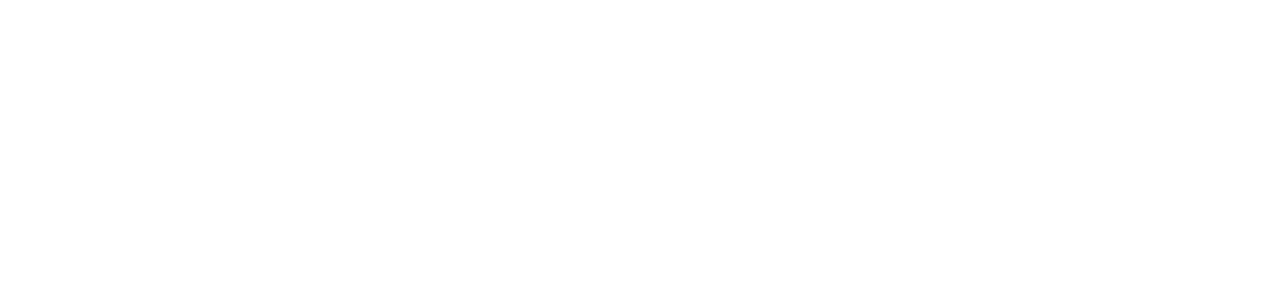
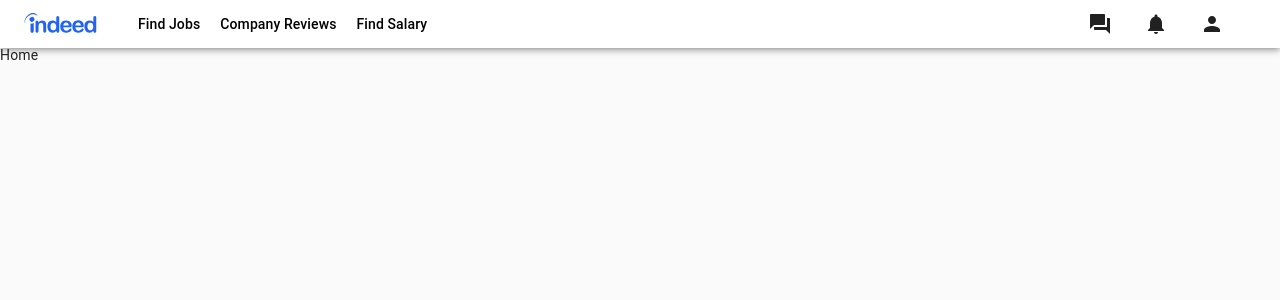
Before and after one commit to MahenParameshwar/IndeedReactClone, a React (Create React App) app in the folder my-app/: page / in a window 1280 px wide. Shown: the top 300 px of the page. Built offline with nearby package versions, Linux system fonts and the light colour scheme.

Commit message:
Header design done

```diff
--- a/my-app/src/App.js
+++ b/my-app/src/App.js
@@ -1,11 +1,18 @@
 import logo from './logo.svg';
 import './App.css';
+import Header from './Components/Layout/Header/Header';
+import Home from './Components/Pages/Home';
+import { ThemeProvider } from '@material-ui/core';
+import theme from './Utils/theme';
 
 function App() {
   return (
-    <div className="App">
-
-    </div>
+    <ThemeProvider theme={theme}>
+      <div className="App">
+        <Header />
+        <Home/>
+      </div>
+    </ThemeProvider>
   );
 }
 
--- /dev/null
+++ b/my-app/src/Components/Layout/Header/Header.jsx
@@ -0,0 +1,243 @@
+import React from "react";
+import clsx from "clsx";
+import { makeStyles, useTheme } from "@material-ui/core/styles";
+import Drawer from "@material-ui/core/Drawer";
+import AppBar from "@material-ui/core/AppBar";
+import Toolbar from "@material-ui/core/Toolbar";
+import CssBaseline from "@material-ui/core/CssBaseline";
+import List from "@material-ui/core/List";
+import Typography from "@material-ui/core/Typography";
+import Divider from "@material-ui/core/Divider";
+import IconButton from "@material-ui/core/IconButton";
+import MenuIcon from "@material-ui/icons/Menu";
+import ChevronLeftIcon from "@material-ui/icons/ChevronLeft";
+import ChevronRightIcon from "@material-ui/icons/ChevronRight";
+import ListItem from "@material-ui/core/ListItem";
+import ListItemIcon from "@material-ui/core/ListItemIcon";
+import ListItemText from "@material-ui/core/ListItemText";
+import InboxIcon from "@material-ui/icons/MoveToInbox";
+import MailIcon from "@material-ui/icons/Mail";
+import { Box } from "@material-ui/core";
+
+
+
+
+import ForumIcon from '@material-ui/icons/Forum';
+import { Link, NavLink } from 'react-router-dom';
+import { Container } from '@material-ui/core';
+import NotificationsIcon from '@material-ui/icons/Notifications';
+import PersonIcon from '@material-ui/icons/Person';
+
+
+const drawerWidth = 240;
+
+const useStyles = makeStyles((theme) => ({
+  root: {
+    display: "flex",
+    maxHeight:'45px'
+  },
+  appBar: {
+    transition: theme.transitions.create(["margin", "width"], {
+      easing: theme.transitions.easing.sharp,
+      duration: theme.transitions.duration.leavingScreen
+    })
+  },
+  appBarShift: {
+    width: `calc(100% - ${drawerWidth}px)`,
+    transition: theme.transitions.create(["margin", "width"], {
+      easing: theme.transitions.easing.easeOut,
+      duration: theme.transitions.duration.enteringScreen
+    }),
+    marginRight: drawerWidth
+  },
+  title: {
+    flexGrow: 1
+  },
+  hide: {
+    display: "none"
+  },
+  drawer: {
+    width: drawerWidth,
+    flexShrink: 0
+  },
+  drawerPaper: {
+    width: drawerWidth
+  },
+  drawerHeader: {
+    display: "flex",
+    alignItems: "center",
+    padding: theme.spacing(0, 1),
+    // necessary for content to be below app bar
+    ...theme.mixins.toolbar,
+    justifyContent: "flex-start"
+  },
+  content: {
+    flexGrow: 1,
+    padding: theme.spacing(3),
+    transition: theme.transitions.create("margin", {
+      easing: theme.transitions.easing.sharp,
+      duration: theme.transitions.duration.leavingScreen
+    }),
+    marginRight: -drawerWidth
+  },
+  contentShift: {
+    transition: theme.transitions.create("margin", {
+      easing: theme.transitions.easing.easeOut,
+      duration: theme.transitions.duration.enteringScreen
+    }),
+    marginRight: 0
+  },
+  toolbar: {
+    minHeight: '45px',
+    display:'flex',
+    alignItems: 'center',
+    justifyContent:'space-between'
+  },
+  logo:{
+    height:'20px'
+  },
+  navigation:{
+      width:'350px',
+      display:'flex',
+      justifyContent:'space-between',
+      marginLeft:'30px'
+  },
+  header_container:{
+      display:'flex',
+      alignItems:'center',
+      justifyContent:'space-between'
+  },
+  header_left:{
+    display:'flex',
+  },
+  header_right:{
+    display:'flex',
+    '& div':{
+        marginRight:'20px',
+
+        justifyContent:'center'
+    }
+  },
+  link:{
+        marginLeft:'14px',
+        '& a':{
+            marginLeft:'20px'
+        }
+  }
+}));
+
+export default function Home() {
+  const classes = useStyles();
+  const theme = useTheme();
+  const [open, setOpen] = React.useState(false);
+
+  const handleDrawerOpen = () => {
+    setOpen(true);
+  };
+
+  const handleDrawerClose = () => {
+    setOpen(false);
+  };
+
+  return (
+    <div className={classes.root}>
+      <CssBaseline />
+      <AppBar
+        className={clsx(classes.appBar, {
+          [classes.appBarShift]: open
+        })}
+      >
+
+        <Toolbar className={classes.toolbar} >
+            <Container className={classes.header_container} disableGutters maxWidth={false}>
+                <Box className={classes.header_left}>
+                    <img className={classes.logo} src="/Images/logo.svg" alt=""/>
+                    <Box className={classes.link} display={{ xs: 'none', sm: 'block', md: 'block' }}>
+                        <Typography component={NavLink} variant='h6' to='/' >
+                            Find Jobs
+                        </Typography>
+                        <Typography component={NavLink} variant='h6' to='/companies' >
+                            Company Reviews
+                        </Typography>
+                        <Typography component={NavLink} variant='h6' to='/salary' >
+                            Find Salary
+                        </Typography>
+                    </Box>
+                </Box>
+                <Box className={classes.header_right} >
+                    <Box>
+                        <IconButton
+                        edge="start"
+
+                        color="inherit"
+                        aria-label="open drawer"
+                        >
+                        <ForumIcon />
+                        </IconButton>
+                    </Box>
+                    <Box>
+                        <IconButton
+                        edge="start"
+                        color="inherit"
+                        aria-label="open drawer"
+                        >
+                            <NotificationsIcon />
+                        </IconButton>
+                    </Box>
+                        <Box  display={{ xs: 'none', sm: 'block', md: 'block' }}>
+                            <IconButton
+                            edge="start"
+                            color="inherit"
+                            aria-label="open drawer"
+                            >
+                                <PersonIcon />
+                            </IconButton>
+                        </Box>
+                        <Box display={{ xs: 'block', sm: 'none', md: 'none' }}>
+                            <IconButton
+                                color="inherit"
+                                aria-label="open drawer"
+                                edge="end"
+                                onClick={handleDrawerOpen}
+                                className={clsx(open && classes.hide)}
+                            >
+                                <MenuIcon />
+                            </IconButton>
+                        </Box>
+
+                </Box>
+            </Container>
+
+        </Toolbar>
+      </AppBar>
+      <main
+        className={clsx(classes.content, {
+          [classes.contentShift]: open
+        })}
+      >
+        <div className={classes.drawerHeader} />
+      </main>
+      <Drawer
+        className={classes.drawer}
+        variant="persistent"
+        anchor="right"
+        open={open}
+        classes={{
+          paper: classes.drawerPaper
+        }}
+      >
+        <div className={classes.drawerHeader}>
+          <IconButton onClick={handleDrawerClose}>
+            {theme.direction === "rtl" ? (
+              <ChevronLeftIcon />
+            ) : (
+              <ChevronRightIcon />
+            )}
+          </IconButton>
+        </div>
+        <Divider />
+
+      </Drawer>
+    </div>
+  );
+}
--- a/my-app/src/Components/Pages/Home.jsx
+++ b/my-app/src/Components/Pages/Home.jsx
@@ -0,0 +1,11 @@
+import React from 'react';
+
+function Home(props) {
+    return (
+        <div>
+            Home
+        </div>
+    );
+}
+
+export default Home;
--- /dev/null
+++ b/my-app/src/Utils/theme.js
@@ -0,0 +1,18 @@
+import { createMuiTheme } from "@material-ui/core";
+
+export default createMuiTheme({
+    palette:{
+        primary:{
+            main:'#fff'
+
+        },
+        secondary:{
+            main:'#2557a7'
+        }
+    },
+    typography:{
+        h6:{
+            fontSize:14
+        }
+    }
+})
--- a/my-app/src/index.css
+++ b/my-app/src/index.css
@@ -0,0 +1,17 @@
+*{
+  margin: 0;
+  padding: 0;
+}
+
+body{
+  font-family: Helvetica,Arial,sans-serif;
+}
+
+ul{
+  list-style: none;
+}
+
+a{
+  text-decoration: none;
+  color: black;
+}
```
Also changed, not shown: my-app/public/Images/logo.svg (added), 1 other file (tests, documents, lock files or other folders).
